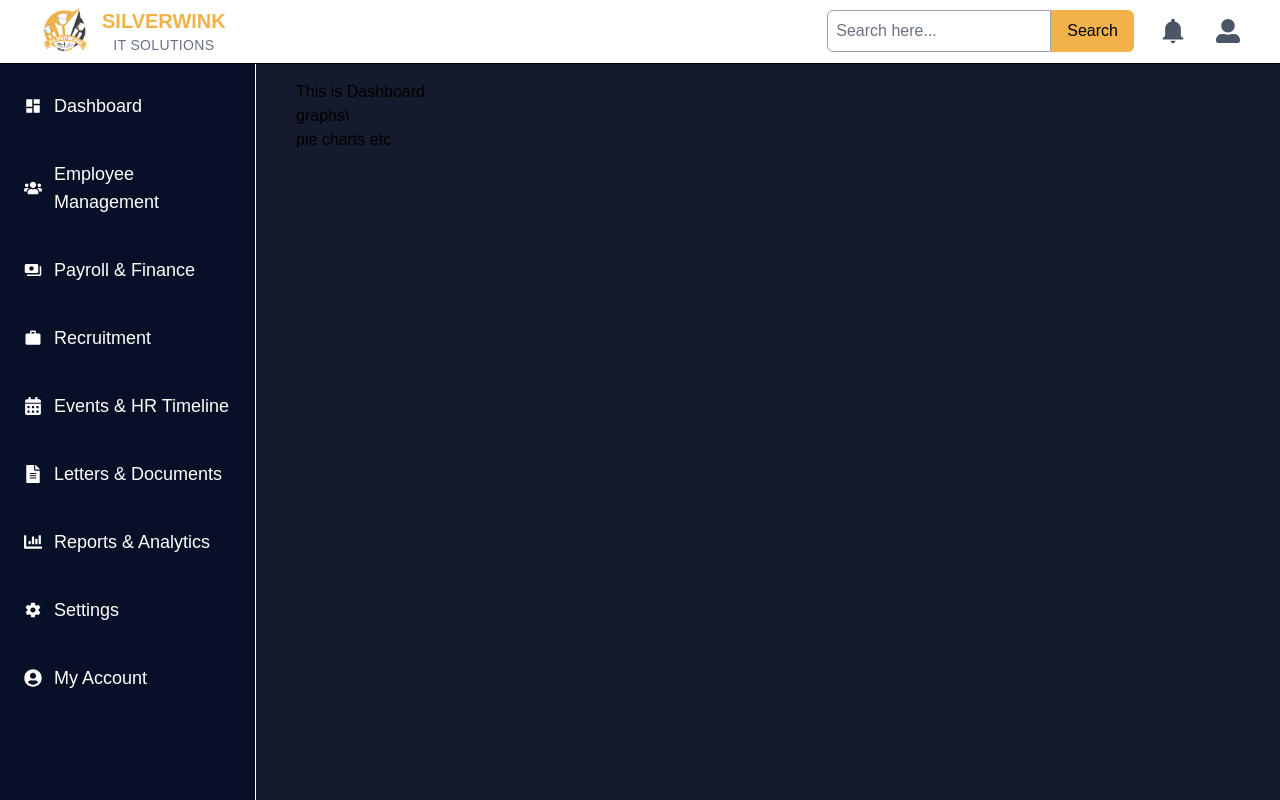
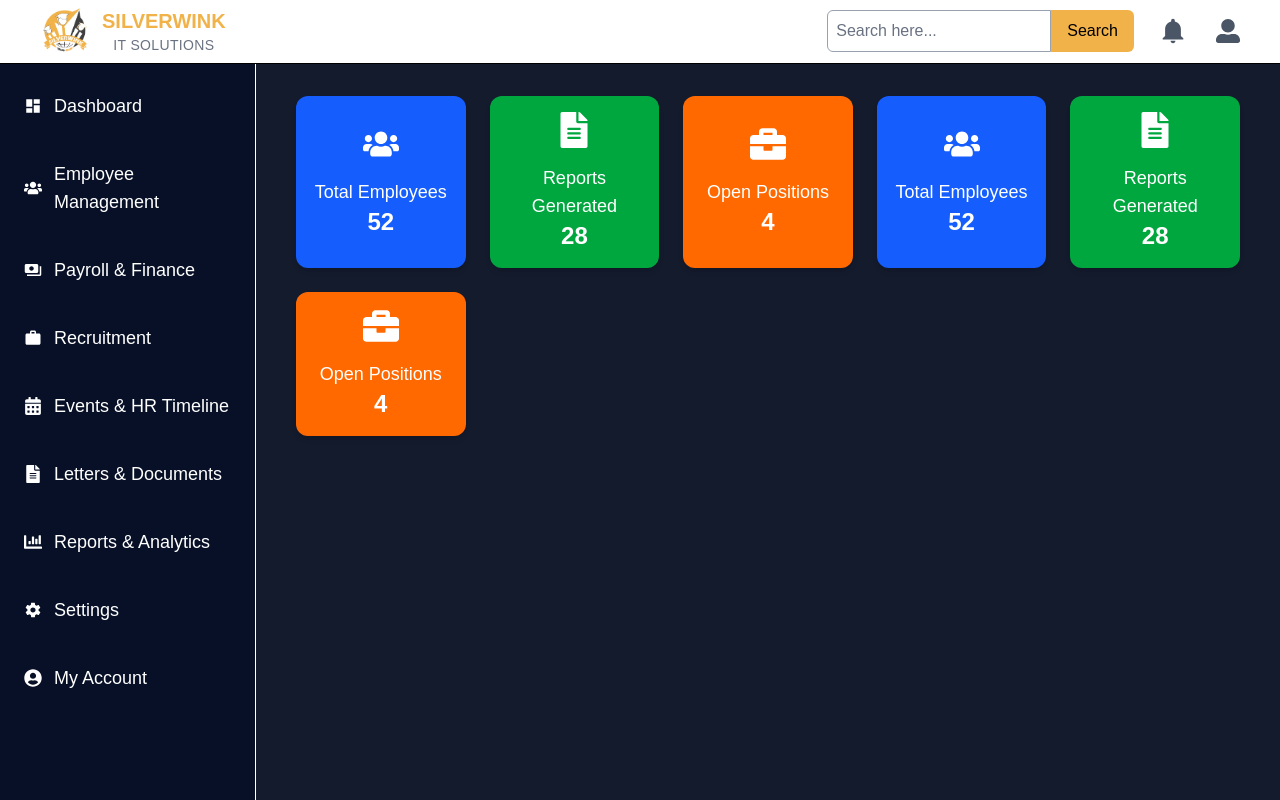
Before and after one commit to aashish-arya/Silverwink-IT-Solutions, a React (Vite) app in the folder frontend/: page /dashboard in a window 1280 px wide. Built offline with nearby package versions, Linux system fonts and the light colour scheme; no server answers; sample sign-in values are in the browser's storage.

Commit message:
dashboard details

```diff
--- a/frontend/src/App.jsx
+++ b/frontend/src/App.jsx
@@ -3,7 +3,7 @@ import { AnimatePresence } from "framer-motion";
 import Home from './pages/Home';
 import Loginpage from './pages/Loginpage.jsx';
 import Dashboard from './pages/Dashboard.jsx';
-import DashboardHero from './components/DashboardHero.jsx';
+import DashboardHero from './pages/DashboardHero.jsx';
 import EmployeeManagement from './pages/EmployeeManagement.jsx';
 import Recruitment from './pages/Recuritment.jsx'
 import Events from './pages/Events.jsx'
--- /dev/null
+++ b/frontend/src/components/DashboardCard.jsx
@@ -0,0 +1,18 @@
+import React from 'react';
+import { FaUsers } from 'react-icons/fa';
+
+const DashboardCard = ({ title, count, icon: Icon, bgColor }) => {
+  return (
+    <div className={`flex flex-col hover:cursor-pointer hover:scale-105 transition-all duration-300 hover:shadow-2xl items-center justify-center gap-4 p-4 rounded-xl shadow-md text-white ${bgColor}`}>
+      <div className="text-4xl">
+        <Icon />
+      </div>
+      <div>
+        <p className="text-lg text-center font-medium">{title}</p>
+        <h2 className="text-2xl text-center font-bold">{count}</h2>
+      </div>
+    </div>
+  );
+};
+
+export default DashboardCard;
--- a/frontend/src/components/DashboardHero.jsx
+++ /dev/null
@@ -1,21 +0,0 @@
-import React from 'react'
-import PageWrapper from './PageWrapper.jsx'
-import NavMenu from './NavMenu.jsx';
-import { Outlet } from 'react-router-dom';
-
-
-
-const DashboardHero = () => {
-  return (
-    <PageWrapper>
-      <div className='w-full bg-[#141b2d] h-[200vh] py-4 px-10'>
-        This is Dashboard
-        <br />
-        graphs\<br />
-        pie charts etc
-      </div>
-    </PageWrapper>
-  )
-}
-
-export default DashboardHero
--- a/frontend/src/components/Login.jsx
+++ b/frontend/src/components/Login.jsx
@@ -93,7 +93,7 @@ const Login = () => {
                     <button
                         disabled={isSubmitting}
                         type="submit"
-                        className="w-full bg-[#f0b249] hover:bg-black disabled:cursor-not-allowed text-black hover:text-white transition-all duration-300 py-3 rounded-lg font-semibold"
+                        className="w-full bg-[#f0b249] disabled:bg-[#b88e3b] hover:bg-black disabled:cursor-not-allowed text-black hover:text-white transition-all duration-300 py-3 rounded-lg font-semibold"
                     >
                         {isSubmitting ? 'Loggin in...' : "Login"}
                     </button>
--- /dev/null
+++ b/frontend/src/pages/DashboardHero.jsx
@@ -0,0 +1,65 @@
+import React from 'react';
+import PageWrapper from '../components/PageWrapper.jsx';
+import DashboardCard from '../components/DashboardCard.jsx';
+import { FaUsers, FaFileAlt, FaBriefcase } from 'react-icons/fa';
+
+const dashboardData = [
+  {
+    title: "Total Employees",
+    count: 52,
+    icon: FaUsers,
+    bgColor: "bg-blue-600",
+  },
+  {
+    title: "Reports Generated",
+    count: 28,
+    icon: FaFileAlt,
+    bgColor: "bg-green-600",
+  },
+  {
+    title: "Open Positions",
+    count: 4,
+    icon: FaBriefcase,
+    bgColor: "bg-orange-500",
+  },
+  {
+    title: "Total Employees",
+    count: 52,
+    icon: FaUsers,
+    bgColor: "bg-blue-600",
+  },
+  {
+    title: "Reports Generated",
+    count: 28,
+    icon: FaFileAlt,
+    bgColor: "bg-green-600",
+  },
+  {
+    title: "Open Positions",
+    count: 4,
+    icon: FaBriefcase,
+    bgColor: "bg-orange-500",
+  },
+];
+
+const DashboardHero = () => {
+  return (
+    <PageWrapper>
+      <div className="w-full bg-[#141b2d] min-h-screen py-8 px-10">
+        <div className="grid grid-cols-1 sm:grid-cols-2 lg:grid-cols-3 xl:grid-cols-5 gap-6">
+          {dashboardData.map((card, index) => (
+            <DashboardCard
+              key={index}
+              title={card.title}
+              count={card.count}
+              icon={card.icon}
+              bgColor={card.bgColor}
+            />
+          ))}
+        </div>
+      </div>
+    </PageWrapper>
+  );
+};
+
+export default DashboardHero;
```
